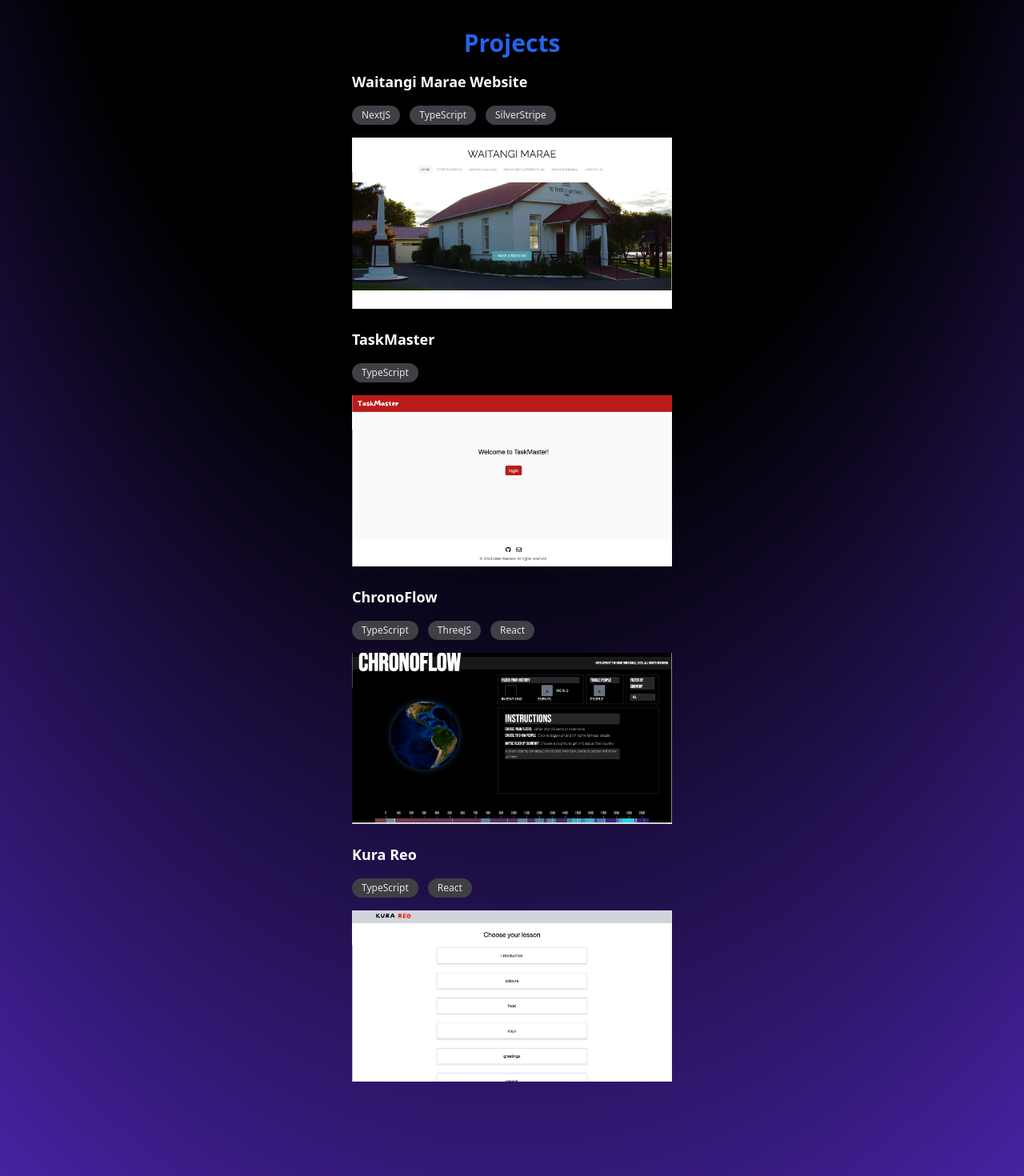
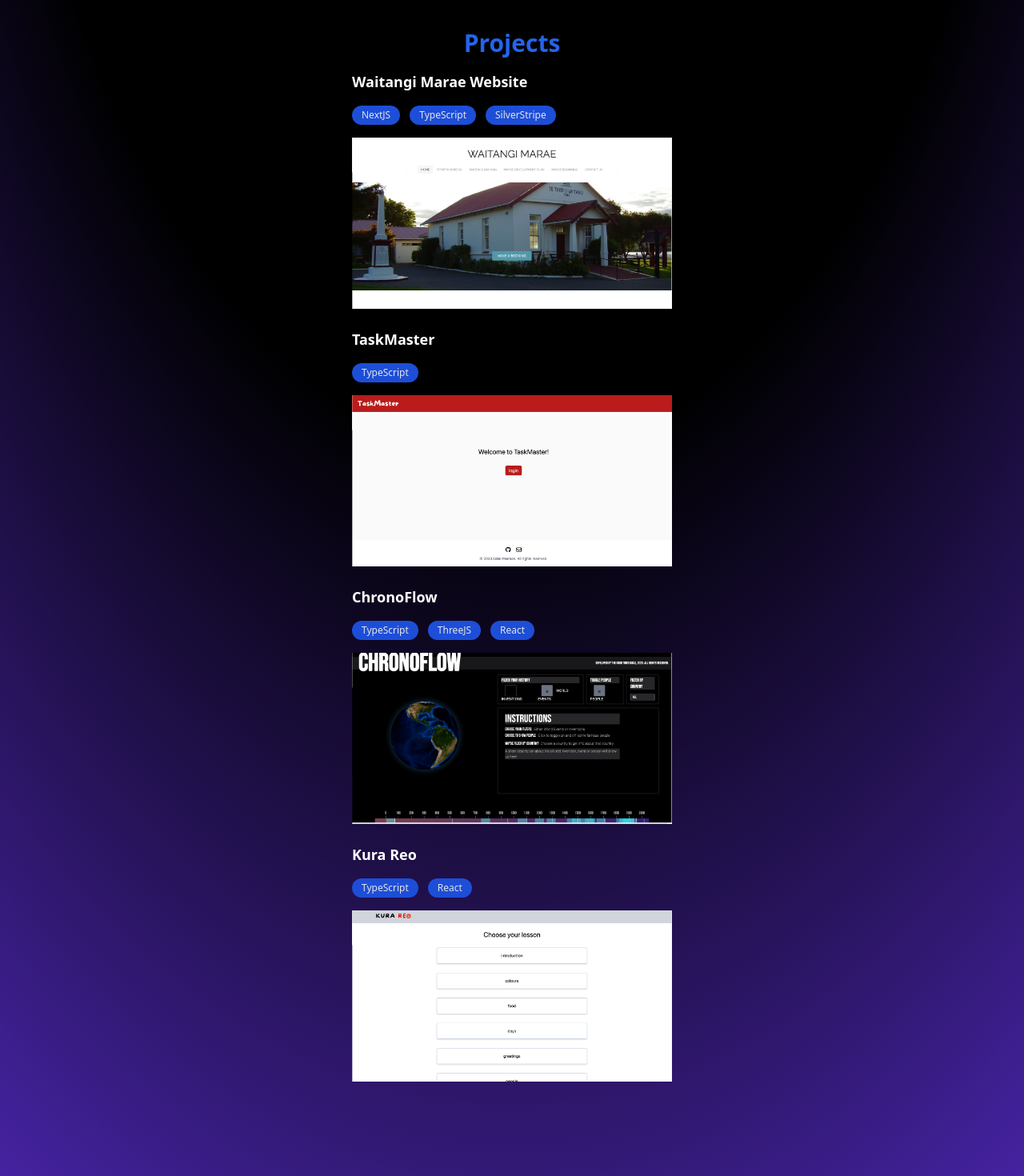
Before and after one commit to eden-pearson/eden-portfolio, a Next.js app: page / in a window 1280 px wide. Shown: the part 880-2350 px from the top of the page at 80% size. Built offline with nearby package versions, Linux system fonts and the light colour scheme.

Commit message:
install express

```diff
--- a/app/layout.tsx
+++ b/app/layout.tsx
@@ -3,7 +3,7 @@ import { Inter } from 'next/font/google'
 import './globals.css'
 
 export const metadata: Metadata = {
-  title: 'Eden - Software Dev',
+  title: 'Eden - Software Developer',
   description: 'Eden Pearson - Full-stack Software Developer',
 }
 
--- a/components/NavBar.tsx
+++ b/components/NavBar.tsx
@@ -9,7 +9,7 @@ export default function NavBar() {
     console.log(navMenu)
   }
   return (
-    <div className="text-blue-800 bg-transparent sticky z-0">
+    <div className="text-blue-800 bg-transparent sticky z-0 font-semibold">
       <nav className="sticky top-0 py-6 top-0 w-full flex justify-between items-center h-18  px-4 z-10 ">
         <div className="flex items-center">
           <span className="font-semibold text-xl">EP</span>
--- a/components/Projects.tsx
+++ b/components/Projects.tsx
@@ -13,13 +13,13 @@ export default function Projects() {
             </div>
           </a>
           <ul className="flex flex-wrap gap-x-3">
-            <li className=" my-4 rounded-full bg-zinc-700 px-3 py-1 text-xs font-medium text-zinc-200 ">
+            <li className=" my-4 rounded-full bg-blue-700 px-3 py-1 text-xs font-medium text-zinc-200 ">
               NextJS
             </li>
-            <li className="my-4 rounded-full bg-zinc-700 px-3 py-1 text-xs font-medium text-zinc-200 ">
+            <li className="my-4 rounded-full bg-blue-700 px-3 py-1 text-xs font-medium text-zinc-200 ">
               TypeScript
             </li>
-            <li className="my-4 rounded-full bg-zinc-700 px-3 py-1 text-xs font-medium text-zinc-200 ">
+            <li className="my-4 rounded-full bg-blue-700 px-3 py-1 text-xs font-medium text-zinc-200 ">
               SilverStripe
             </li>
           </ul>
@@ -35,7 +35,7 @@ export default function Projects() {
             <h3 className="text-lg font-semibold">TaskMaster</h3>
           </div>
           <ul className="flex flex-wrap gap-x-3">
-            <li className="rounded-full bg-zinc-700 px-3 py-1 text-xs font-medium text-zinc-200 my-4 ">
+            <li className="rounded-full bg-blue-700 px-3 py-1 text-xs font-medium text-zinc-200 my-4 ">
               TypeScript
             </li>
           </ul>
@@ -53,13 +53,13 @@ export default function Projects() {
             </a>
           </div>
           <ul className="flex flex-wrap gap-x-3">
-            <li className="my-4 rounded-full bg-zinc-700 px-3 py-1 text-xs font-medium text-zinc-200 ">
+            <li className="my-4 rounded-full bg-blue-700 px-3 py-1 text-xs font-medium text-zinc-200 ">
               TypeScript
             </li>
-            <li className="my-4 rounded-full bg-zinc-700 px-3 py-1 text-xs font-medium text-zinc-200 ">
+            <li className="my-4 rounded-full bg-blue-700 px-3 py-1 text-xs font-medium text-zinc-200 ">
               ThreeJS
             </li>
-            <li className="my-4 rounded-full bg-zinc-700 px-3 py-1 text-xs font-medium text-zinc-200 ">
+            <li className="my-4 rounded-full bg-blue-700 px-3 py-1 text-xs font-medium text-zinc-200 ">
               React
             </li>
           </ul>
@@ -75,10 +75,10 @@ export default function Projects() {
             <h3 className="text-lg font-semibold">Kura Reo</h3>
           </div>
           <ul className="flex flex-wrap gap-x-3">
-            <li className="my-4 rounded-full bg-zinc-700 px-3 py-1 text-xs font-medium text-zinc-200 ">
+            <li className="my-4 rounded-full bg-blue-700 px-3 py-1 text-xs font-medium text-zinc-200 ">
               TypeScript
             </li>
-            <li className="my-4 rounded-full bg-zinc-700 px-3 py-1 text-xs font-medium text-zinc-200 ">
+            <li className="my-4 rounded-full bg-blue-700 px-3 py-1 text-xs font-medium text-zinc-200 ">
               React
             </li>
           </ul>
--- a/package.json
+++ b/package.json
@@ -14,7 +14,7 @@
     "@react-three/fiber": "^8.15.13",
     "@types/three": "^0.159.0",
     "axios": "^1.6.5",
-    "express": "^4.18.2",
+    "express": "^4.21.1",
     "gsap": "^3.12.5",
     "knex": "^3.1.0",
     "mongodb": "^6.3.0",
```
Also changed, not shown: 1 other file (tests, documents, lock files or other folders).
